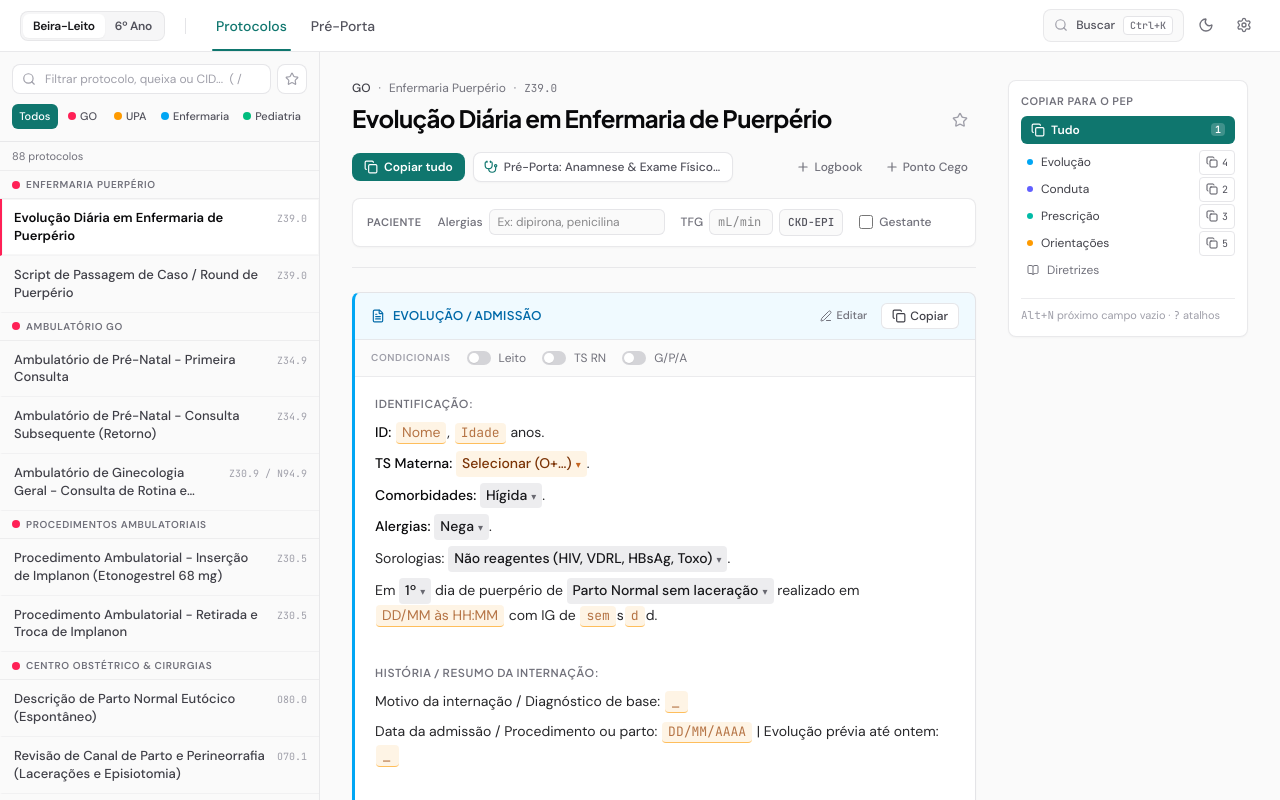
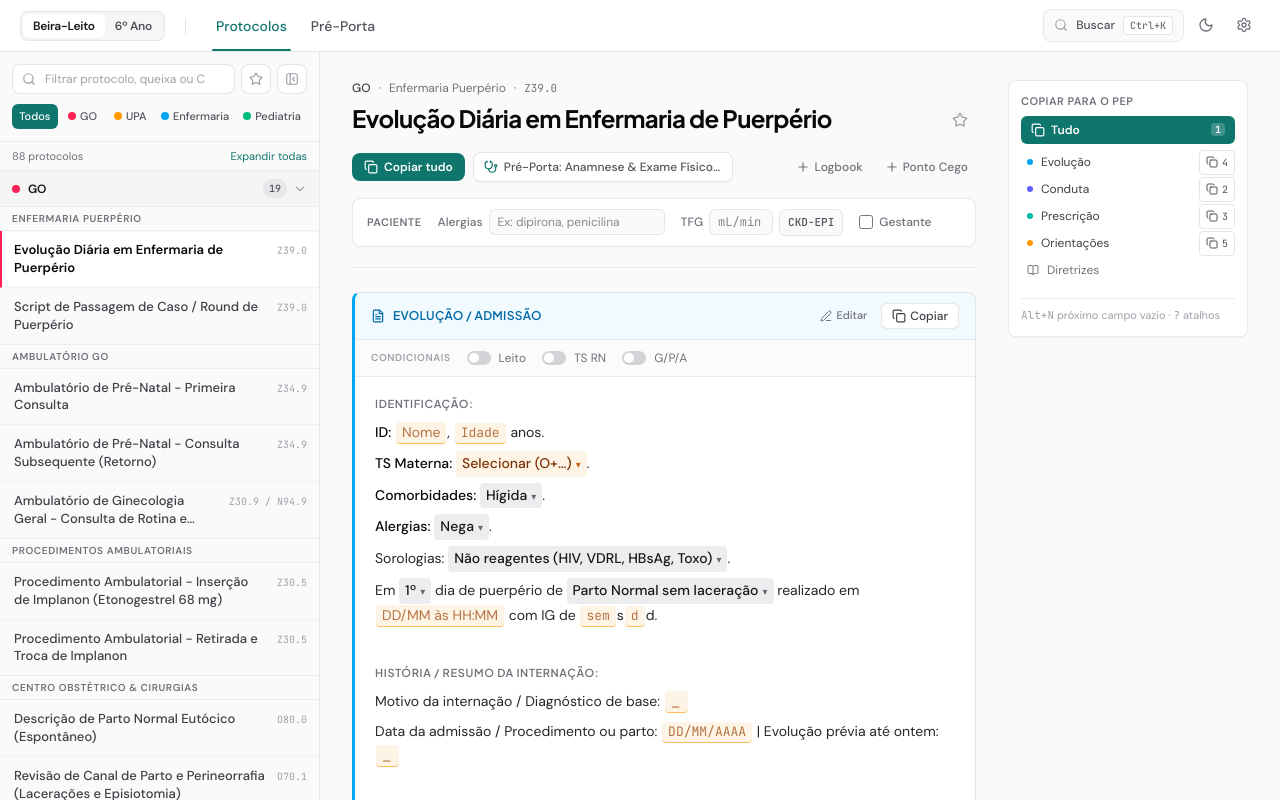
Before and after one commit to wagmmss/Novo-PEP, a React (Vite) app: page /#/p in a window 1280 px wide. Built offline with nearby package versions, Linux system fonts and the light colour scheme.

Commit message:
feat(ui): adicionar abas retráteis por área (GO, UPA, Enfermaria, Pediatria) e barra lateral retrátil

```diff
--- a/src/components/ProtocolosView.tsx
+++ b/src/components/ProtocolosView.tsx
@@ -10,6 +10,8 @@ import {
   Copy,
   Edit3,
   FileText,
+  PanelLeftClose,
+  PanelLeftOpen,
   Pill,
   Plus,
   RotateCcw,
@@ -317,6 +319,8 @@ export function ProtocolosView({
   const [searchQuery, setSearchQuery] = useState('');
   const [areaFilter, setAreaFilter] = useState<AreaFilter>('todos');
   const [onlyFavorites, setOnlyFavorites] = useState(false);
+  const [sidebarCollapsed, setSidebarCollapsed] = useState(false);
+  const [collapsedAreas, setCollapsedAreas] = useState<Record<string, boolean>>({});
   const [patient, setPatient] = useState<PatientContextInput>(EMPTY_PATIENT_CONTEXT);
   const [ckdEpiOpen, setCkdEpiOpen] = useState(false);
   const [guiaOpen, setGuiaOpen] = useState(false);
@@ -331,6 +335,7 @@ export function ProtocolosView({
   const searchInputRef = useRef<HTMLInputElement | null>(null);
   const listPaneRef = useRef<HTMLDivElement | null>(null);
   const handledCopyNonceRef = useRef<number | null>(null);
+  const initializedCollapsedRef = useRef(false);
 
   const favoriteSet = useMemo(() => new Set(favoriteIds), [favoriteIds]);
 
@@ -341,6 +346,23 @@ export function ProtocolosView({
     }
     return PEP_PROTOCOLS[0];
   }, [selectedId]);
+
+  // Na carga inicial, mantém expandida apenas a área do protocolo ativo; ao trocar de protocolo via Ctrl+K/link, expande sua área
+  useEffect(() => {
+    if (!initializedCollapsedRef.current) {
+      initializedCollapsedRef.current = true;
+      setCollapsedAreas({
+        go: activeProtocol.mod_id !== 'go',
+        upa: activeProtocol.mod_id !== 'upa',
+        enf: activeProtocol.mod_id !== 'enf',
+        ped: activeProtocol.mod_id !== 'ped',
+      });
+      return;
+    }
+    setCollapsedAreas((prev) =>
+      prev[activeProtocol.mod_id] ? { ...prev, [activeProtocol.mod_id]: false } : prev
+    );
+  }, [activeProtocol.mod_id]);
 
   const effectivePatient = useMemo<PatientContextInput>(() => {
     if (activeProtocol.mod_id === 'go' && !patient.sexo) {
@@ -434,6 +456,33 @@ export function ProtocolosView({
     }
     return groups;
   }, [filteredProtocols]);
+
+  // Agrupamento superior por Área (GO, UPA, Enfermaria, Pediatria) para abas retráteis na barra lateral
+  const areaGroupedProtocols = useMemo(() => {
+    const areas: Array<{
+      modId: ClinicalProtocolItem['mod_id'];
+      label: string;
+      totalCount: number;
+      groups: typeof groupedProtocols;
+    }> = [];
+    const byMod = new Map<ClinicalProtocolItem['mod_id'], (typeof areas)[number]>();
+    for (const grp of groupedProtocols) {
+      let area = byMod.get(grp.modId);
+      if (!area) {
+        area = {
+          modId: grp.modId,
+          label: MOD_LABELS[grp.modId] || grp.modId.toUpperCase(),
+          totalCount: 0,
+          groups: [],
+        };
+        byMod.set(grp.modId, area);
+        areas.push(area);
+      }
+      area.groups.push(grp);
+      area.totalCount += grp.items.length;
+    }
+    return areas;
+  }, [groupedProtocols]);
 
   const clinicalLinks = useMemo(
     () => resolveClinicalLinksForPep(activeProtocol),
@@ -835,15 +884,17 @@ export function ProtocolosView({
 
   return (
     <div className="mx-auto flex min-h-0 flex-1 w-full overflow-hidden">
-      {/* COLUNA ESQUERDA: Lista de Protocolos agrupada por subcategoria (320px em >=1024px) */}
+      {/* COLUNA ESQUERDA: Lista de Protocolos dividida por abas retráteis de área (GO, UPA, Enfermaria, Pediatria) */}
       <aside
         aria-label="Lista de protocolos clínicos"
         className={`${
-          mobileShowDetail ? 'hidden lg:flex' : 'flex'
-        } h-full w-full shrink-0 flex-col border-r border-zinc-200/80 bg-[#FAFAFA] lg:w-[320px] dark:border-white/[0.07] dark:bg-[#0F1115]`}
+          mobileShowDetail
+            ? 'hidden'
+            : 'flex'
+        } ${sidebarCollapsed ? 'lg:hidden' : 'lg:flex'} h-full w-full shrink-0 flex-col border-r border-zinc-200/80 bg-[#FAFAFA] lg:w-[320px] dark:border-white/[0.07] dark:bg-[#0F1115]`}
       >
         <div className="space-y-2.5 border-b border-zinc-200/80 p-3 dark:border-white/[0.07]">
-          {/* Busca + botão discreto de estrela (Favoritos) */}
+          {/* Busca + botão discreto de estrela (Favoritos) + recolher barra lateral */}
           <div className="flex items-center gap-1.5">
             <div className="relative min-w-0 flex-1">
               <Search className="pointer-events-none absolute top-1/2 left-2.5 h-3.5 w-3.5 -translate-y-1/2 text-zinc-400 dark:text-[#9CA3AF]" />
@@ -904,6 +955,16 @@ export function ProtocolosView({
             >
               <Star className={`h-3.5 w-3.5 ${onlyFavorites ? 'fill-current' : ''}`} />
             </button>
+
+            <button
+              type="button"
+              onClick={() => setSidebarCollapsed(true)}
+              aria-label="Recolher barra lateral"
+              title="Recolher barra lateral"
+              className="hidden h-[30px] w-[30px] shrink-0 items-center justify-center rounded-lg border border-zinc-200/90 bg-white text-zinc-400 transition-colors hover:border-zinc-300 hover:text-zinc-700 lg:inline-flex dark:border-white/[0.08] dark:bg-[#15181F] dark:text-[#9CA3AF] dark:hover:border-white/[0.15] dark:hover:text-[#F3F4F6]"
+            >
+              <PanelLeftClose className="h-3.5 w-3.5" />
+            </button>
           </div>
 
           {/* Filtros de área em 1 linha limpa sem quebrar */}
@@ -919,7 +980,12 @@ export function ProtocolosView({
                 <button
                   key={f.id}
                   type="button"
-                  onClick={() => setAreaFilter(f.id)}
+                  onClick={() => {
+                    setAreaFilter(f.id);
+                    if (f.id !== 'todos') {
+                      setCollapsedAreas((prev) => ({ ...prev, [f.id]: false }));
+                    }
+                  }}
                   aria-pressed={active}
                   className={`inline-flex flex-1 items-center justify-center gap-1 whitespace-nowrap rounded-md px-1.5 py-1 text-center text-[11px] font-medium transition-colors ${
                     active
@@ -942,14 +1008,14 @@ export function ProtocolosView({
           </div>
         </div>
 
-        {/* Contador discreto */}
+        {/* Contador discreto + Expandir/Recolher todas as abas */}
         <div className="flex items-center justify-between border-b border-zinc-200/60 px-3 py-1.5 text-[11px] text-zinc-500 dark:border-white/[0.06] dark:text-[#9CA3AF]">
           <span className="tabular-nums">
             {filteredProtocols.length}{' '}
             {filteredProtocols.length === 1 ? 'protocolo' : 'protocolos'}
             {onlyFavorites ? ' · favoritos' : ''}
           </span>
-          {(areaFilter !== 'todos' || onlyFavorites) && (
+          {areaFilter !== 'todos' || onlyFavorites ? (
             <button
               type="button"
               onClick={() => {
@@ -960,10 +1026,30 @@ export function ProtocolosView({
             >
               Ver todos
             </button>
-          )}
-        </div>
-
-        {/* Lista agrupada por subcategoria com micro-cabeçalhos sticky */}
+          ) : (
+            !searchQuery.trim() &&
+            areaGroupedProtocols.length > 1 && (
+              <button
+                type="button"
+                onClick={() => {
+                  const anyCollapsed = areaGroupedProtocols.some((a) => collapsedAreas[a.modId]);
+                  const nextState: Record<string, boolean> = {};
+                  for (const a of areaGroupedProtocols) {
+                    nextState[a.modId] = !anyCollapsed;
+                  }
+                  setCollapsedAreas(nextState);
+                }}
+                className="text-[#0F766E] hover:underline dark:text-[#2DD4BF]"
+              >
+                {areaGroupedProtocols.some((a) => collapsedAreas[a.modId])
+                  ? 'Expandir todas'
+                  : 'Recolher todas'}
+              </button>
+            )
+          )}
+        </div>
+
+        {/* Lista dividida por abas retráteis de área (GO, UPA, Enfermaria, Pediatria) + subcategorias */}
         <div ref={listPaneRef} className="flex-1 overflow-y-auto">
           {filteredProtocols.length === 0 ? (
             <div className="px-4 py-10 text-center text-xs text-zinc-500 dark:text-[#9CA3AF]">
@@ -972,21 +1058,70 @@ export function ProtocolosView({
                 : 'Nenhum protocolo encontrado.'}
             </div>
           ) : (
-            groupedProtocols.map((group) => {
-              const groupDot = AREA_DOT_CLASS[group.modId];
+            areaGroupedProtocols.map((area) => {
+              const forceExpanded =
+                Boolean(searchQuery.trim()) || onlyFavorites || areaFilter !== 'todos';
+              const isAreaOpen = forceExpanded || !collapsedAreas[area.modId];
+              const areaDot = AREA_DOT_CLASS[area.modId];
+              const hasActiveChild = area.groups.some((g) =>
+                g.items.some((item) => item.id === activeProtocol.id)
+              );
+
               return (
+                <section key={area.modId} className="border-b border-zinc-200/70 dark:border-white/[0.07]">
+                  <button
+                    type="button"
+                    aria-expanded={isAreaOpen}
+                    onClick={() =>
+                      setCollapsedAreas((prev) => ({
+                        ...prev,
+                        [area.modId]: !prev[area.modId],
+                      }))
+                    }
+                    className={`flex w-full items-center justify-between gap-2 px-3 py-2 text-left transition-colors ${
+                      isAreaOpen
+                        ? 'bg-zinc-100/80 text-zinc-900 dark:bg-[#15181F] dark:text-[#F3F4F6]'
+                        : 'bg-[#FAFAFA] text-zinc-700 hover:bg-zinc-100/70 dark:bg-[#0F1115] dark:text-[#D1D5DB] dark:hover:bg-[#15181F]/80'
+                    }`}
+                  >
+                    <span className="flex min-w-0 items-center gap-2">
+                      {areaDot && (
+                        <span aria-hidden="true" className={`h-2 w-2 shrink-0 rounded-full ${areaDot}`} />
+                      )}
+                      <span className="truncate text-xs font-semibold tracking-tight">
+                        {area.label}
+                      </span>
+                      {hasActiveChild && !isAreaOpen && (
+                        <span className="rounded bg-[#0F766E]/12 px-1.5 py-0.5 text-[9px] font-semibold text-[#0F766E] dark:bg-[#2DD4BF]/15 dark:text-[#2DD4BF]">
+                          ativo
+                        </span>
+                      )}
+                    </span>
+
+                    <span className="flex shrink-0 items-center gap-1.5">
+                      <span className="rounded-full bg-zinc-200/80 px-1.5 py-0.5 font-mono text-[10px] font-medium tabular-nums text-zinc-600 dark:bg-white/[0.08] dark:text-[#9CA3AF]">
+                        {area.totalCount}
+                      </span>
+                      {isAreaOpen ? (
+                        <ChevronDown className="h-3.5 w-3.5 text-zinc-400 dark:text-[#9CA3AF]" />
+                      ) : (
+                        <ChevronRight className="h-3.5 w-3.5 text-zinc-400 dark:text-[#9CA3AF]" />
+                      )}
+                    </span>
+                  </button>
+
+                  {isAreaOpen &&
+                    area.groups.map((group) => (
                       <div key={group.key}>
-                  <div className="sticky top-0 z-10 flex items-center gap-1.5 border-b border-zinc-200/60 bg-[#FAFAFA]/95 px-3 py-1.5 text-[10px] font-semibold tracking-[0.06em] text-zinc-500 uppercase backdrop-blur-xs dark:border-white/[0.06] dark:bg-[#0F1115]/95 dark:text-[#9CA3AF]">
-                    {groupDot && (
-                      <span aria-hidden="true" className={`h-2 w-2 shrink-0 rounded-full ${groupDot}`} />
-                    )}
+                        <div className="sticky top-0 z-10 flex items-center gap-1.5 border-y border-zinc-200/60 bg-[#FAFAFA]/95 px-3 py-1 text-[10px] font-semibold tracking-[0.06em] text-zinc-500 uppercase backdrop-blur-xs dark:border-white/[0.06] dark:bg-[#0F1115]/95 dark:text-[#9CA3AF]">
                           <span className="truncate">{group.label}</span>
                         </div>
                         {group.items.map((item) => {
                           const isSelected = item.id === activeProtocol.id;
                           const isFav = favoriteSet.has(item.id);
                           const activeAreaBorder =
-                      AREA_ACTIVE_BORDER_CLASS[item.mod_id] || 'border-l-[#0F766E] dark:border-l-[#2DD4BF]';
+                            AREA_ACTIVE_BORDER_CLASS[item.mod_id] ||
+                            'border-l-[#0F766E] dark:border-l-[#2DD4BF]';
                           return (
                             <button
                               key={item.id}
@@ -994,7 +1129,7 @@ export function ProtocolosView({
                               data-protocol-id={item.id}
                               aria-current={isSelected ? 'true' : undefined}
                               onClick={() => onSelectProtocol(item.id)}
-                        className={`group flex w-full items-start justify-between gap-2.5 border-b border-l-2 border-b-zinc-200/40 px-3 py-2.5 text-left transition-colors dark:border-b-white/[0.05] ${
+                              className={`group flex w-full items-start justify-between gap-2.5 border-b border-l-2 border-b-zinc-200/40 px-3 py-2.5 text-left transition-colors last:border-b-0 dark:border-b-white/[0.05] ${
                                 isSelected
                                   ? `${activeAreaBorder} bg-white text-zinc-950 shadow-[inset_0_0_0_1px_rgba(0,0,0,0.03)] dark:bg-[#1A1F2B] dark:text-white`
                                   : 'border-l-transparent text-zinc-700 hover:bg-zinc-100/80 dark:text-[#D1D5DB] dark:hover:bg-[#1C2029]/70'
@@ -1024,6 +1159,8 @@ export function ProtocolosView({
                           );
                         })}
                       </div>
+                    ))}
+                </section>
               );
             })
           )}
@@ -1139,6 +1276,18 @@ export function ProtocolosView({
           {/* Cabeçalho Editorial do Protocolo */}
           <header className="border-b border-zinc-200/80 pb-5 dark:border-white/[0.07]">
             <div className="flex items-center gap-2 text-xs text-zinc-500 dark:text-[#9CA3AF]">
+              {sidebarCollapsed && (
+                <button
+                  type="button"
+                  onClick={() => setSidebarCollapsed(false)}
+                  aria-label="Abrir barra lateral de protocolos"
+                  title="Abrir barra lateral de protocolos"
+                  className="mr-1 hidden items-center gap-1 rounded-md border border-zinc-200/90 bg-white px-2 py-0.5 text-[11px] font-medium text-zinc-600 transition-colors hover:border-[#0F766E]/40 hover:text-[#0F766E] lg:inline-flex dark:border-white/[0.1] dark:bg-[#15181F] dark:text-[#D1D5DB] dark:hover:text-[#2DD4BF]"
+                >
+                  <PanelLeftOpen className="h-3.5 w-3.5" />
+                  Protocolos
+                </button>
+              )}
               <span className="font-medium text-zinc-700 dark:text-[#D1D5DB]">
                 {MOD_LABELS[activeProtocol.mod_id]}
               </span>
```
Lines whose indentation alone changed are shown as unchanged.
